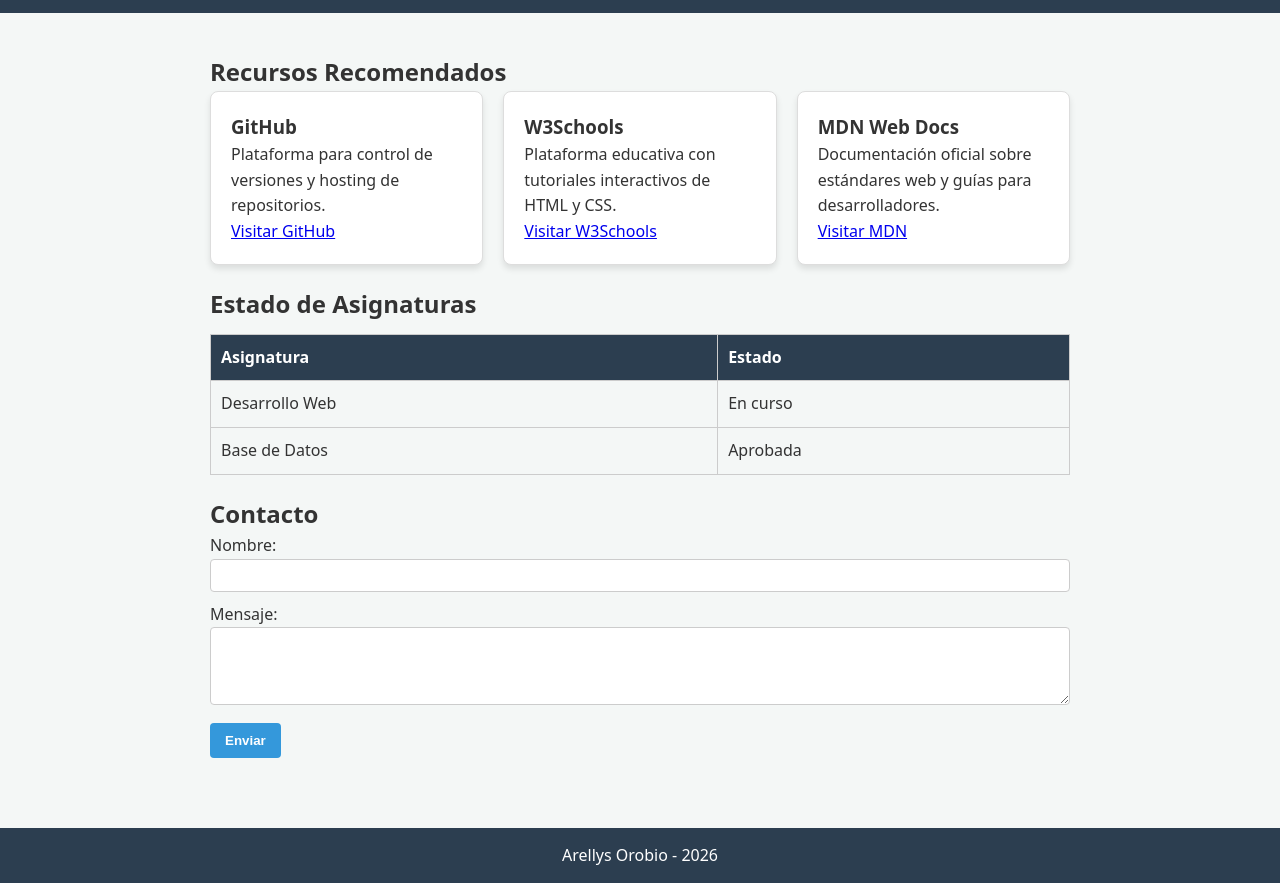
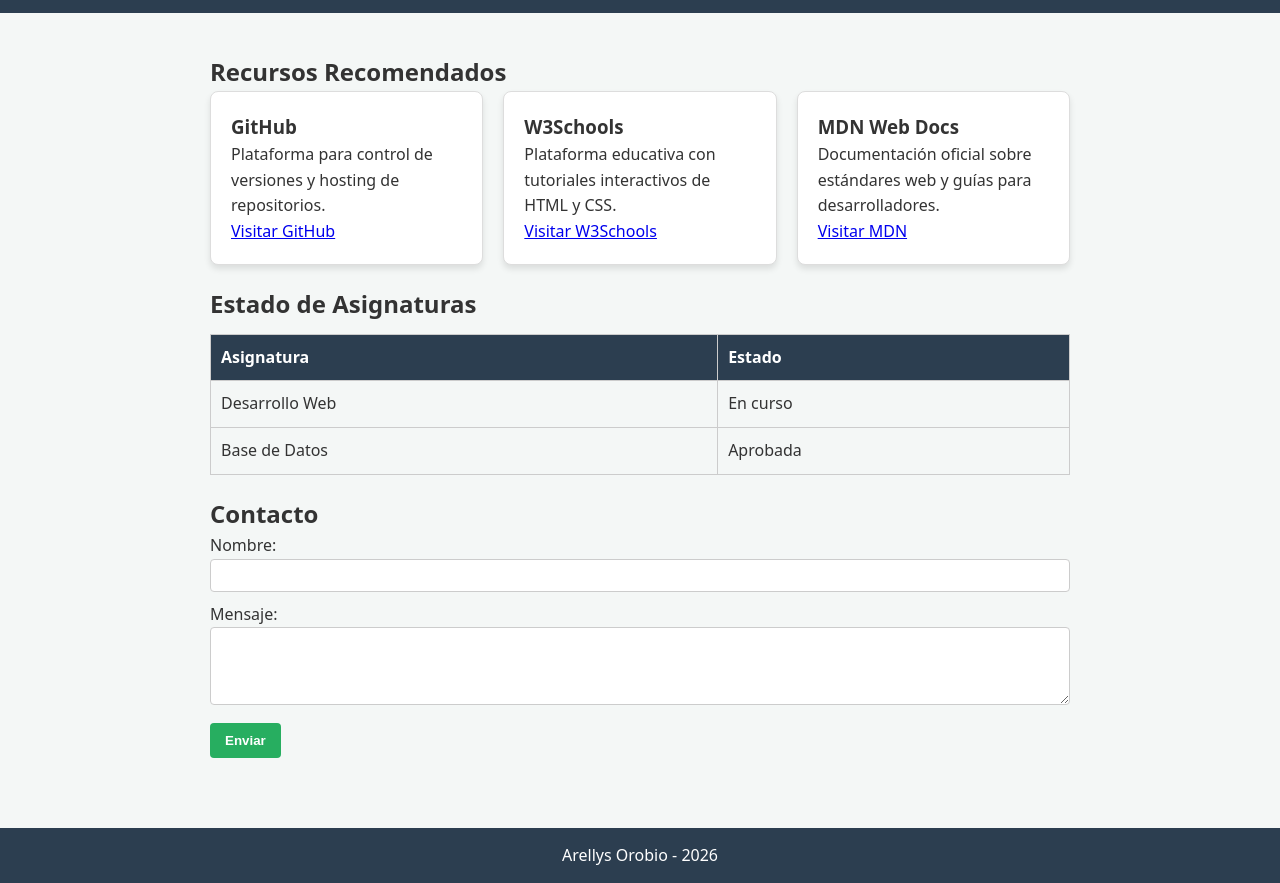
Before and after one commit to orobioarellys1013-hue/mi-hub-estudiantil-2026, a plain HTML site: page recursos.html in a window 1280 px wide. Shown: the part 96-979 px from the top of the page. Drawn offline with Linux system fonts and the light colour scheme.

Commit message:
Personalizacion de colores principales en CSS

```diff
--- a/css/estilos.css
+++ b/css/estilos.css
@@ -1,7 +1,7 @@
 /* Variables CSS */
 :root {
   --primary-color: #2c3e50;
-  --secondary-color: #3498db;
+  --secondary-color: #27ae60;
   --bg-color: #f4f7f6;
   --card-bg: #ffffff;
   --text-color: #333333;
```
